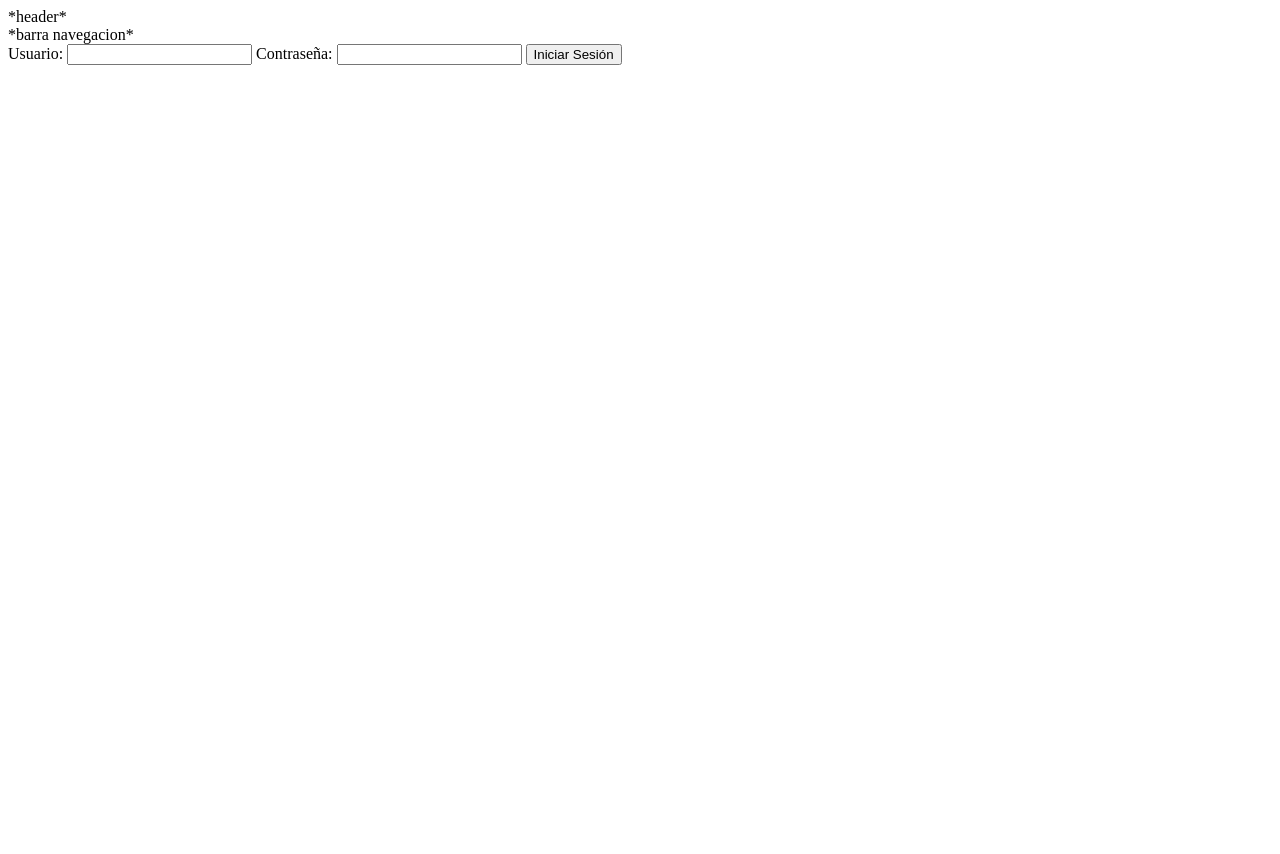
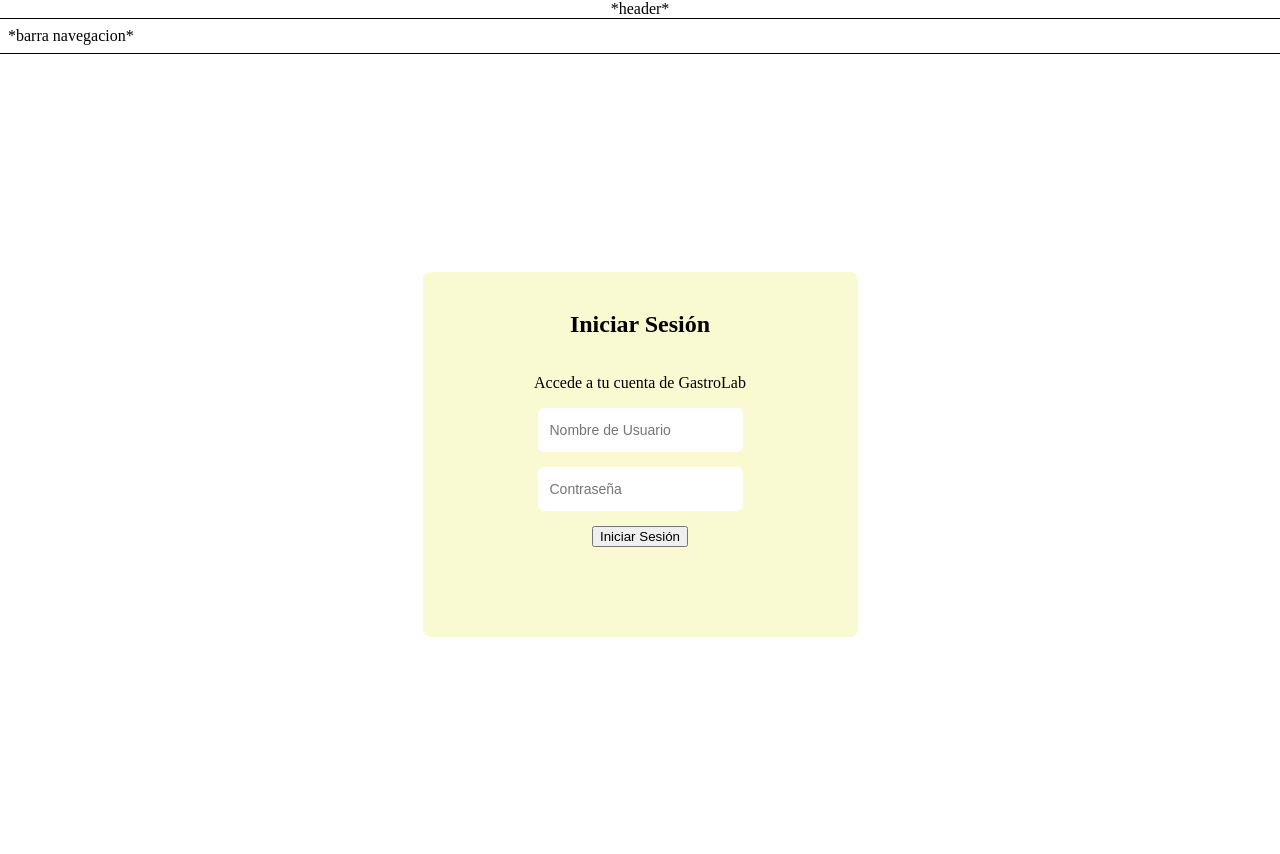
Before and after one commit to unaim-cebanc/GRUPO3_DragonAzul, a Flask app: page /inicio_sesion in a window 1280 px wide. Before the commit the page ends 65 px from the top, so only its background shows below. Run offline with Flask 3, Linux system fonts and the light colour scheme.

Commit message:
inicio_sesion.html + css preliminar para inicio_sesion.html

```diff
--- a/main.py
+++ b/main.py
@@ -12,6 +12,7 @@ def home():
 
 @app.route("/inicio_sesion", methods = ['GET', 'POST'])
 def inicio_sesion():
+    error = False
     if request.method == 'POST':
         usuario = request.form.get("usuario")
         psw = request.form.get("contrasenia")
@@ -19,7 +20,14 @@ def inicio_sesion():
         if sql_scripts.validate_user(usuario, psw):
             session["usuario"] = usuario
             return redirect(url_for("home")) # redirección placeholder
+        else:
+            error = True
+            return render_template("inicio_sesion.html", error = error)
     return render_template("inicio_sesion.html")
+
+@app.route("/sobre_nosotros")
+def sobre_nosotros():
+    return render_template("Sobre_nosotros.html")
 
 def main():
     app.run(debug=True)
--- a/static/css/inicio_sesion.css
+++ b/static/css/inicio_sesion.css
@@ -0,0 +1,56 @@
+body, html {
+    height: 100%;
+    margin: 0;
+}
+
+main {
+    display: flex;
+    justify-content: center;
+    align-items: center;
+    height: 100vh; /* 100% del alto de la ventana */
+}
+
+form {
+    border-radius: 8px;
+    padding: 20px 30px;
+    text-align: center;
+    width: 375px;
+    height: 325px;
+    perspective: 1000px;
+    background-color: lightgoldenrodyellow;
+    display: flex;
+    justify-content: center;
+    align-items: center;
+}
+
+.form_wrap {
+    display: flex;
+    flex-direction: column;
+    height: 100%;
+    width: 100%;
+}
+
+.input-wrapper {
+    margin-bottom: 15px;
+}
+
+input[type="text"],
+input[type="password"] {
+    border: none;
+    border-radius: 6px;
+    font-size: 14px;
+    padding: 14px 12px;
+    transition: all 250ms ease-in-out;
+}
+
+input[type="text"]:hover,
+input[type="password"]:hover {
+    background-color: rgb(240, 240, 240);
+    outline: none;
+}
+
+input[type="text"]:focus,
+input[type="password"]:focus {
+    background-color: lightgrey;
+    outline: none;
+}
--- a/templates/inicio_sesion.html
+++ b/templates/inicio_sesion.html
@@ -5,6 +5,7 @@
     <meta name="viewport" content="width=device-width, initial-scale=1.0">
     <title>Document</title>
     <link rel="stylesheet" href="{{ url_for('static', filename='css/inicio_sesion.css') }}">
+    <link rel="stylesheet" href="{{ url_for('static', filename='css/style.css') }}">
 </head>
 <body>
     <header>
@@ -13,15 +14,24 @@
     <nav>*barra navegacion*</nav>
     <main>
         <section>
-            <div>
                 <form action="/inicio_sesion" method="post">
-                    <label for="usuario">Usuario:</label>
-                    <input type="text" name="usuario" id="usuario">
-                    <label for="contrasenia">Contraseña:</label>
-                    <input type="password" name="contrasenia" id="contrasenia">
-                    <input type="submit" value="Iniciar Sesión">
+                    <div class="form_wrap">
+                        <h1>Iniciar Sesión</h1>
+                        <p>Accede a tu cuenta de GastroLab</p>
+                        <div class="input-wrapper">
+                            <input type="text" name="usuario" id="usuario" placeholder="Nombre de Usuario">
+                        </div>
+                        <div class="input-wrapper">
+                            <input type="password" name="contrasenia" id="contrasenia" placeholder="Contraseña">
+                        </div>
+                        <div>
+                            <input type="submit" value="Iniciar Sesión">
+                        </div>
+                        {% if error %}
+                            <p>Introduce credenciales correctas</p>
+                        {% endif %}
+                    </div>
                 </form>
-            </div>
         </section>
     </main>
 </body>
```
